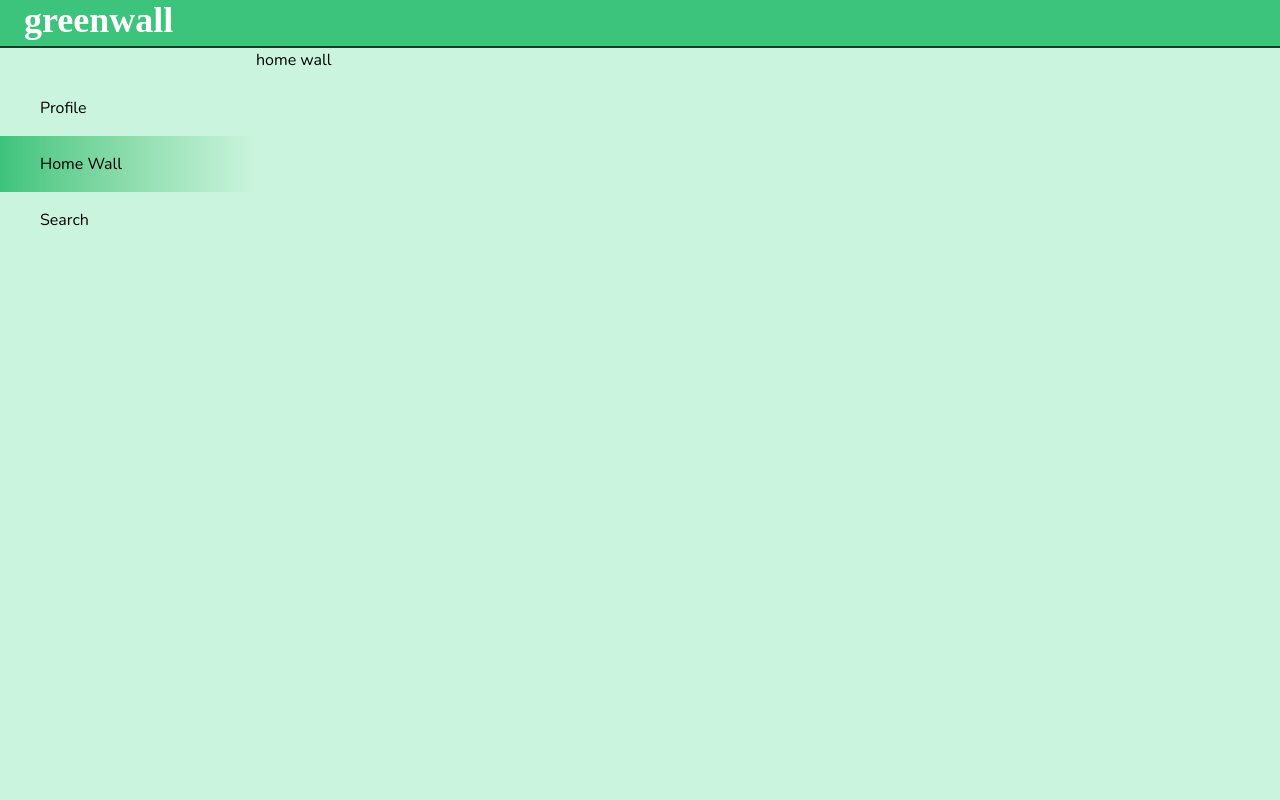
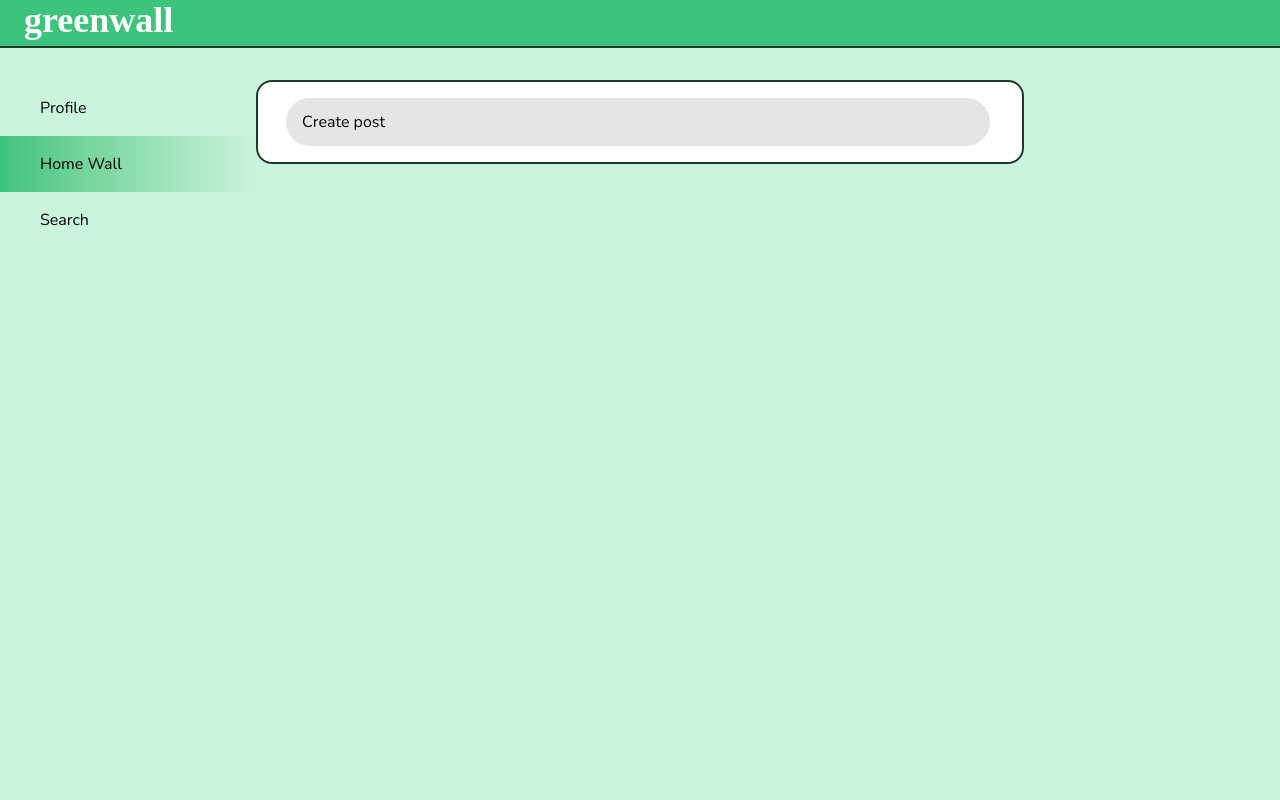
Before and after one commit to res-londres/greenwall, a Flask app: page / in a window 1280 px wide. Run offline with Flask 3, Linux system fonts and the light colour scheme; style sheets or scripts are compiled from the project's sources; some libraries are stand-ins or nearby versions; some web fonts are replaced.

Commit message:
feat(wall-ui): add post creator

```diff
--- a/static/style.css
+++ b/static/style.css
@@ -5,7 +5,8 @@
     --color-primary: #1e392a;
     --color-accent: #3cc47c;
     --color-surface: #caf4dd;
-    --color-muted: #51907b;
+    --color-muted: #e5e5e5;
+    --color-muted-hovered: #cccccc;
     --font-heading: "Amarante", serif;
     --font-sans: "Nunito", serif;
 }
--- a/templates/index.html
+++ b/templates/index.html
@@ -28,12 +28,16 @@
                 </a>
             </nav>
         </section>
-        <section class="scrollbar-custom h-[calc(100dvh - 3rem)] overflow-y-auto">
+        <section class="scrollbar-custom h-[calc(100dvh - 3rem)] mt-8 overflow-y-auto">
             <div class="page hidden" data-pagename="user-profile">
                 user profile
             </div>
             <div class="page" data-pagename="home-wall">
-                home wall
+                <!-- post creator -->
+                <div class="align-center bg-white border-2 border-primary border-solid flex flex-row gap-2 rounded-2xl py-4 px-[1.25rem_2rem]" data-creatorid="home-wall">
+                    <i class="mt-2 text-3xl hgi hgi-stroke hgi-rounded hgi-quill-write-01"></i>
+                    <span class="bg-muted p-[0.75rem_1rem] rounded-4xl select-none w-full hover:bg-muted-hovered transition-all duration-300">Create post</span>
+                </div>
             </div>
             <div class="page hidden" data-pagename="search">
                 search
```
